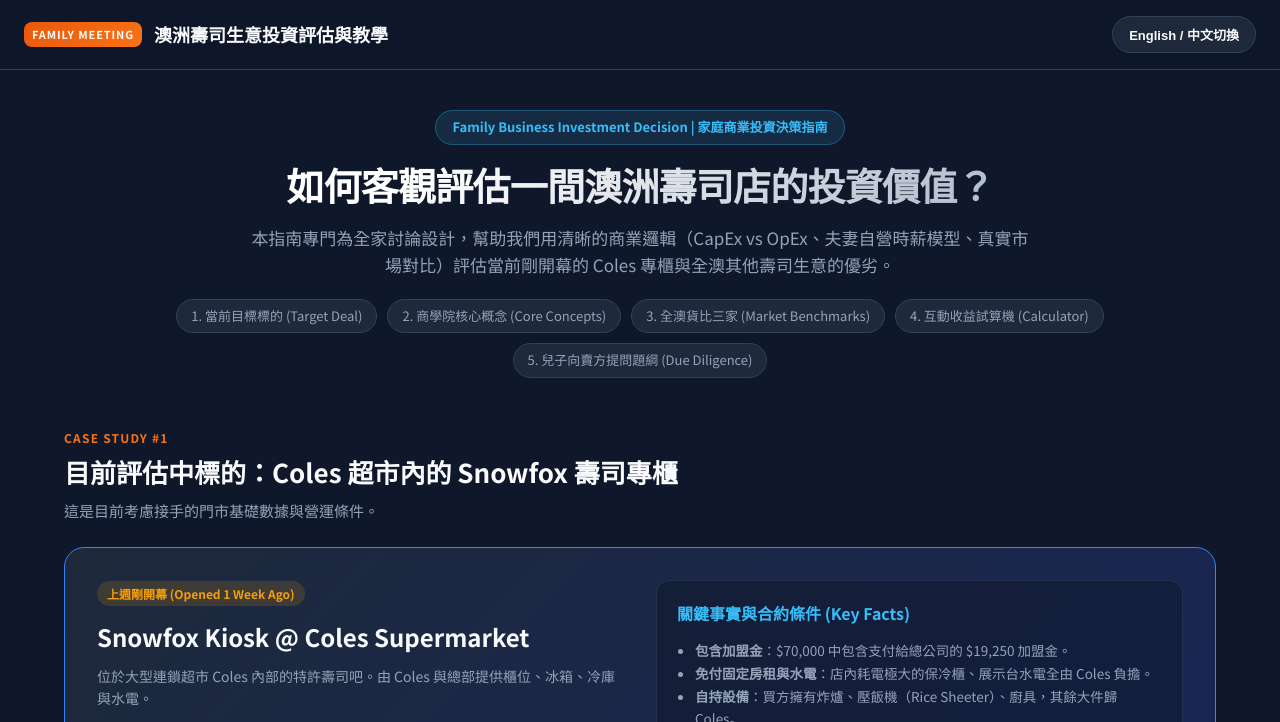
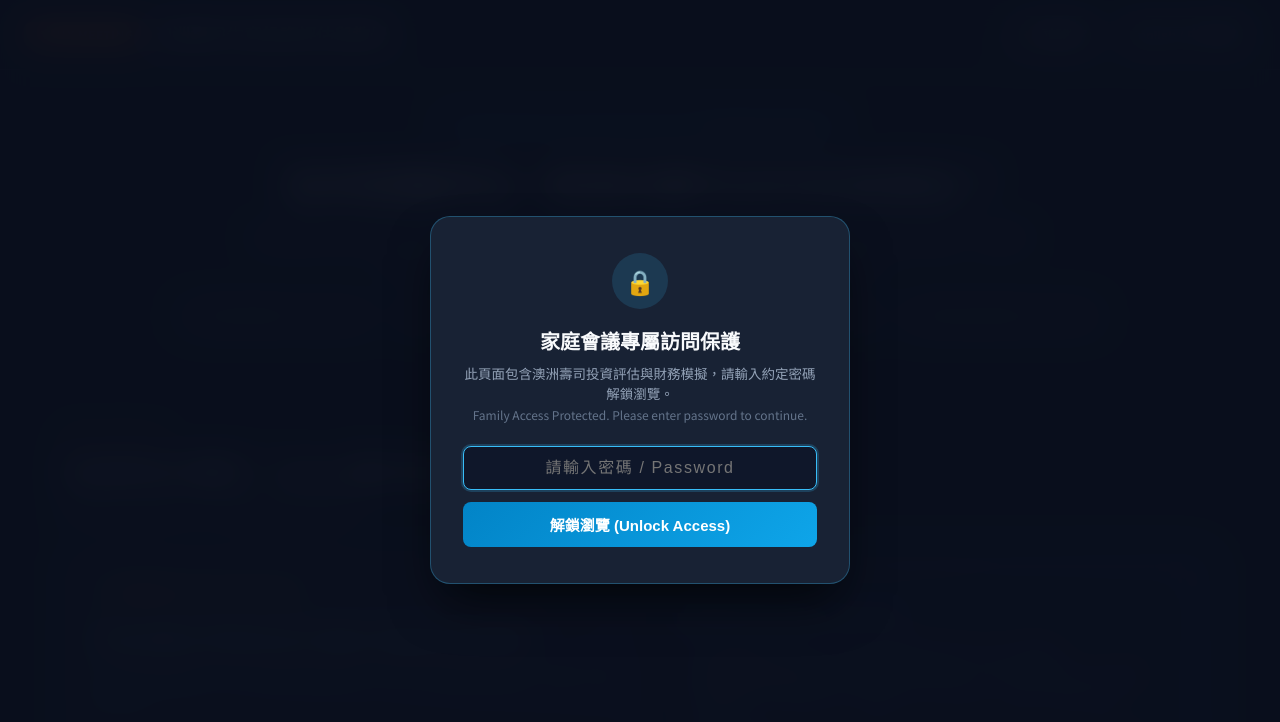
Before and after one commit to jason660519/sushi-evaluation, a plain HTML site: page index.html in a window 1280 px wide. Shown: the top 722 px of the page. Drawn offline with Linux system fonts and the light colour scheme.

Commit message:
feat: add access password lock (0519) for family meeting privacy

```diff
--- a/index.html
+++ b/index.html
@@ -48,6 +48,117 @@
 
     body.lang-zh {
       font-family: var(--font-zh);
+    }
+
+    /* Password Gate Modal */
+    .lock-overlay {
+      position: fixed;
+      top: 0;
+      left: 0;
+      width: 100vw;
+      height: 100vh;
+      background: rgba(10, 15, 29, 0.96);
+      backdrop-filter: blur(16px);
+      z-index: 9999;
+      display: flex;
+      align-items: center;
+      justify-content: center;
+      padding: 20px;
+      transition: opacity 0.3s ease, visibility 0.3s ease;
+    }
+
+    .lock-overlay.unlocked {
+      opacity: 0;
+      visibility: hidden;
+      pointer-events: none;
+    }
+
+    .lock-card {
+      background: #182234;
+      border: 1px solid rgba(56, 189, 248, 0.3);
+      box-shadow: 0 25px 50px -12px rgba(0, 0, 0, 0.7);
+      border-radius: var(--radius-lg);
+      padding: 36px 32px;
+      max-width: 420px;
+      width: 100%;
+      text-align: center;
+      animation: lockPop 0.3s ease-out;
+    }
+
+    @keyframes lockPop {
+      from { transform: scale(0.95); opacity: 0; }
+      to { transform: scale(1); opacity: 1; }
+    }
+
+    .lock-icon {
+      width: 56px;
+      height: 56px;
+      margin: 0 auto 16px;
+      border-radius: 50%;
+      background: rgba(56, 189, 248, 0.15);
+      color: #38bdf8;
+      display: flex;
+      align-items: center;
+      justify-content: center;
+      font-size: 24px;
+    }
+
+    .lock-title {
+      font-size: 20px;
+      font-weight: 700;
+      color: #f8fafc;
+      margin-bottom: 6px;
+    }
+
+    .lock-desc {
+      font-size: 13.5px;
+      color: #94a3b8;
+      margin-bottom: 22px;
+      line-height: 1.5;
+    }
+
+    .lock-input {
+      width: 100%;
+      padding: 12px 16px;
+      background: #0f172a;
+      border: 1px solid #334155;
+      border-radius: var(--radius-sm);
+      color: #fff;
+      font-size: 16px;
+      text-align: center;
+      letter-spacing: 0.1em;
+      outline: none;
+      margin-bottom: 12px;
+      transition: border-color 0.2s;
+    }
+
+    .lock-input:focus {
+      border-color: #38bdf8;
+      box-shadow: 0 0 0 2px rgba(56, 189, 248, 0.2);
+    }
+
+    .lock-btn {
+      width: 100%;
+      padding: 12px;
+      background: linear-gradient(135deg, #0284c7, #0ea5e9);
+      color: #fff;
+      border: none;
+      border-radius: var(--radius-sm);
+      font-size: 15px;
+      font-weight: 700;
+      cursor: pointer;
+      transition: opacity 0.2s;
+    }
+
+    .lock-btn:hover {
+      opacity: 0.9;
+    }
+
+    .lock-error {
+      color: #f87171;
+      font-size: 13px;
+      margin-top: 10px;
+      display: none;
     }
 
     /* Top Navigation */
@@ -565,6 +676,21 @@
 </head>
 <body class="lang-zh">
 
+  <!-- Password Gate Overlay -->
+  <div class="lock-overlay" id="lockOverlay">
+    <div class="lock-card">
+      <div class="lock-icon">🔒</div>
+      <h2 class="lock-title" id="lockTitle">家庭會議專屬訪問保護</h2>
+      <p class="lock-desc" id="lockDesc">
+        此頁面包含澳洲壽司投資評估與財務模擬，請輸入約定密碼解鎖瀏覽。<br>
+        <span style="font-size: 12px; color: #64748b;">Family Access Protected. Please enter password to continue.</span>
+      </p>
+      <input type="password" id="passInput" class="lock-input" placeholder="請輸入密碼 / Password" autofocus>
+      <button class="lock-btn" id="unlockBtn">解鎖瀏覽 (Unlock Access)</button>
+      <div class="lock-error" id="lockError">密碼錯誤，請重新輸入 (Incorrect Password)</div>
+    </div>
+  </div>
+
   <!-- Header -->
   <header>
     <div class="brand">
@@ -572,6 +698,7 @@
       <span class="brand-title" data-i18n="nav_title">澳洲壽司生意投資評估與教學</span>
     </div>
     <div class="nav-actions">
+      <button class="lang-btn" id="lockBtn" title="重新鎖定頁面" style="padding: 8px 12px;">🔒 重新鎖定</button>
       <button class="lang-btn" id="langToggle">
         <span id="langLabel">English / 中文切換</span>
       </button>
@@ -1224,6 +1351,48 @@
 
     // Init
     updateSimulator();
+
+    // Password Gate Logic (PIN: 0519)
+    const CORRECT_PIN = '0519';
+    const lockOverlay = document.getElementById('lockOverlay');
+    const passInput = document.getElementById('passInput');
+    const unlockBtn = document.getElementById('unlockBtn');
+    const lockError = document.getElementById('lockError');
+    const lockBtn = document.getElementById('lockBtn');
+
+    function checkUnlockStatus() {
+      if (sessionStorage.getItem('sushi_unlocked_0519') === 'true') {
+        lockOverlay.classList.add('unlocked');
+      } else {
+        lockOverlay.classList.remove('unlocked');
+        setTimeout(() => passInput.focus(), 100);
+      }
+    }
+
+    function doUnlock() {
+      if (passInput.value.trim() === CORRECT_PIN) {
+        sessionStorage.setItem('sushi_unlocked_0519', 'true');
+        lockError.style.display = 'none';
+        lockOverlay.classList.add('unlocked');
+      } else {
+        lockError.style.display = 'block';
+        passInput.style.borderColor = '#f87171';
+        passInput.value = '';
+        passInput.focus();
+      }
+    }
+
+    unlockBtn.addEventListener('click', doUnlock);
+    passInput.addEventListener('keydown', (e) => {
+      if (e.key === 'Enter') doUnlock();
+    });
+
+    lockBtn.addEventListener('click', () => {
+      sessionStorage.removeItem('sushi_unlocked_0519');
+      checkUnlockStatus();
+    });
+
+    checkUnlockStatus();
   </script>
 </body>
 </html>
```
